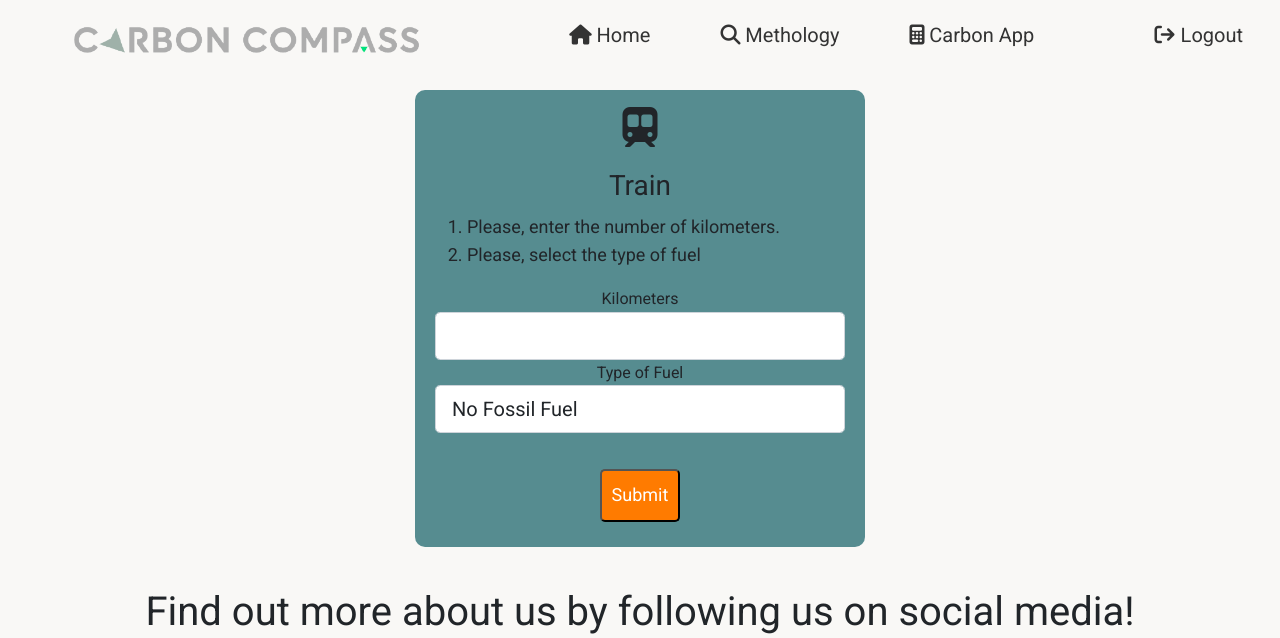
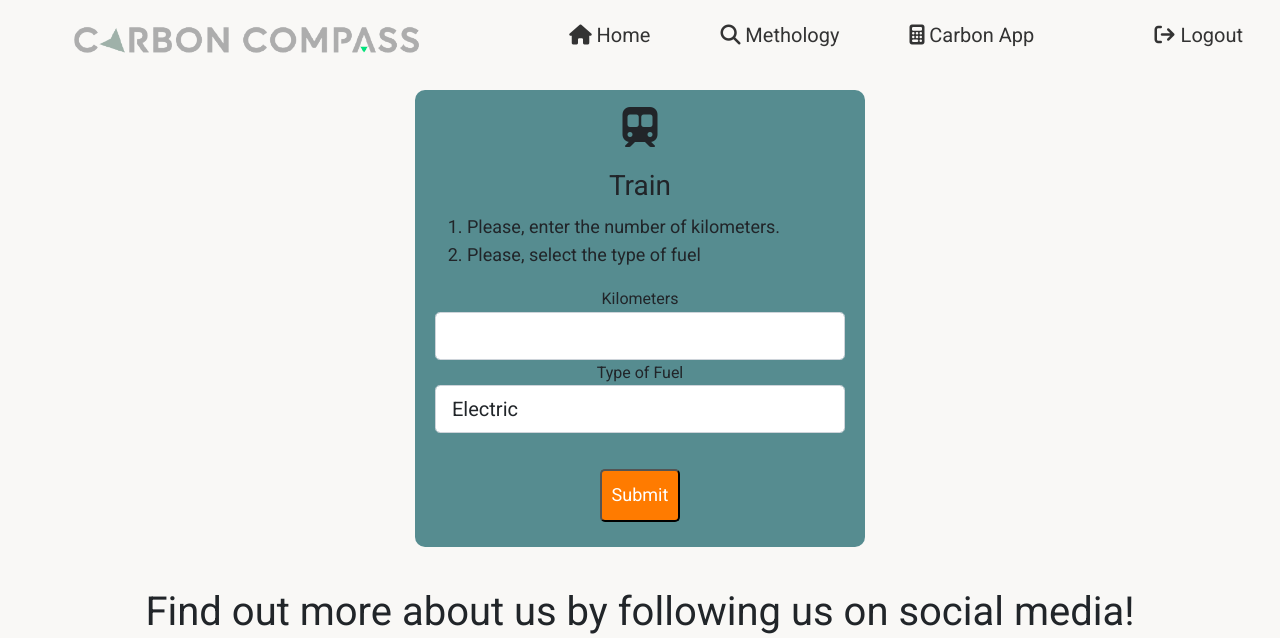
Before and after one commit to PederEP/Carbon_App, a Flask app: page /carbon_app/new_entry_train in a window 1280 px wide. Shown: the top 638 px of the page. Run offline with Flask 2, Linux system fonts and the light colour scheme; a user stored in the database is signed in; tables that the repository leaves empty hold one stand-in row (values such as "Sample post"); some libraries are stand-ins or nearby versions.

Commit message:
Add files via upload

```diff
--- a/capp/carbon_app/forms.py
+++ b/capp/carbon_app/forms.py
@@ -5,31 +5,31 @@ from wtforms.validators import InputRequired
 class BusForm(FlaskForm):
   kms = FloatField('Kilometers', [InputRequired()])
   fuel_type = SelectField('Type of Fuel', [InputRequired()],
-    choices=[('Diesel', 'Diesel'), ('CNG', 'CNG'), ('Petrol', 'Petrol'), ('No Fossil Fuel', 'No Fossil Fuel')])
+    choices=[('Diesel', 'Diesel'), ('Biodiesel', 'Biodiesel'), ('Electric', 'Electric')])
   submit = SubmitField('Submit')
 
 class CarForm(FlaskForm):
   kms = FloatField('Kilometers', [InputRequired()])
   fuel_type = SelectField('Type of Fuel', [InputRequired()],
-    choices=[('Petrol', 'Petrol'), ('Diesel', 'Diesel'), ('No Fossil Fuel', 'No Fossil Fuel')])
+    choices=[('Petrol', 'Petrol'), ('Diesel', 'Diesel'), ('Electric', 'Electric')])
   submit = SubmitField('Submit')
 
 class PlaneForm(FlaskForm):
   kms = FloatField('Kilometers', [InputRequired()])
   fuel_type = SelectField('Type of Fuel', [InputRequired()],
-    choices=[('Petrol', 'Petrol')])
+    choices=[('Kerosine', 'Kerosine')])
   submit = SubmitField('Submit')
 
 class FerryForm(FlaskForm):
   kms = FloatField('Kilometers', [InputRequired()])
   fuel_type = SelectField('Type of Fuel', [InputRequired()],
-    choices=[('Diesel', 'Diesel'), ('CNG', 'CNG'), ('No Fossil Fuel', 'No Fossil Fuel')])
+    choices=[('Heavy Fuel Oil', 'Heavy Fuel Oil'), ('Electric', 'Electric')])
   submit = SubmitField('Submit')
 
 class MotorbikeForm(FlaskForm):
   kms = FloatField('Kilometers', [InputRequired()])
   fuel_type = SelectField('Type of Fuel', [InputRequired()],
-    choices=[('Petrol', 'Petrol'), ('No Fossil Fuel', 'No Fossil Fuel')])
+    choices=[('Petrol', 'Petrol'), ('Electric', 'Electric')])
   submit = SubmitField('Submit')
 
 class BicycleForm(FlaskForm):
@@ -47,5 +47,5 @@ class WalkForm(FlaskForm):
 class TrainForm(FlaskForm):
   kms = FloatField('Kilometers', [InputRequired()])
   fuel_type = SelectField('Type of Fuel', [InputRequired()],
-    choices=[('No Fossil Fuel', 'No Fossil Fuel')])
+    choices=[('Electric', 'Electric')])
   submit = SubmitField('Submit')
--- a/capp/carbon_app/routes.py
+++ b/capp/carbon_app/routes.py
@@ -11,23 +11,21 @@ carbon_app=Blueprint('carbon_app',__name__)
 
 #Emissions factor per transport in kg per passenger km
 #Data from: http://efdb.apps.eea.europa.eu/?source=%7B%22query%22%3A%7B%22match_all%22%3A%7B%7D%7D%2C%22display_type%22%3A%22tabular%22%7D
-efco2={'Bus':{'Diesel':0.10231 ,'CNG':0.08,'Petrol':0.10231,'No Fossil Fuel':0},
-    'Car':{'Petrol':0.15647,'Diesel':0.13,'No Fossil Fuel':0},
-    'Plane':{'Petrol':0.24298},
-    'Ferry':{'Diesel':0.11131, 'CNG':0.1131, 'No Fossil Fuel':0},
-    'Motorbike':{'Petrol':0.09816,'No Fossil Fuel':0},
-    'Scooter':{'No Fossil Fuel':0},
-    'Train':{'No Fossil Fuel':0},
+efco2={'Bus':{'Diesel':0.027 ,'Biodiesel':0.014,'Electric':0.013},
+    'Car':{'Petrol':0.15647,'Diesel':0.13,'Electric':0.00617},
+    'Plane':{'Kerosine':0.133},
+    'Ferry':{'Heavy Fuel Oil':0.170, 'Electric':0.00608},
+    'Motorbike':{'Petrol':0.0852,'Electric':0.0087},
+    'Train':{'Electric':0.01},
     'Bicycle':{'No Fossil Fuel':0},
     'Walk':{'No Fossil Fuel':0}}
 
-efch4={'Bus':{'Diesel':2e-5,'CNG':2.5e-3,'Petrol':2e-5,'No Fossil Fuel':0},
-    'Car':{'Petrol':3.1e-4,'Diesel':3e-6,'No Fossil Fuel':0},
-    'Plane':{'Petrol':1.1e-4},
-    'Ferry':{'Diesel':3e-5, 'CNG':3e-5,'No Fossil Fuel':0},
-    'Motorbike':{'Petrol':2.1e-3,'No Fossil Fuel':0},
-    'Train':{'No Fossil Fuel':0},
-    'Scooter':{'No Fossil Fuel':0},
+efch4={'Bus':{'Diesel':0 ,'Biodiesel':0,'Electric':0},
+    'Car':{'Petrol':0,'Diesel':0,'Electric':0},
+    'Plane':{'Kerosine':0},
+    'Ferry':{'Heavy Fuel Oil':0, 'Electric':0},
+    'Motorbike':{'Petrol':0,'Electric':0},
+    'Train':{'Electric':0},
     'Bicycle':{'No Fossil Fuel':0},
     'Walk':{'No Fossil Fuel':0}}
 
@@ -350,29 +348,17 @@ def your_data():
     else:
         kms_transport[5]
 
-    if 'Scooter' in second_tuple_elements:
-        index_scooter = second_tuple_elements.index('Scooter')
-        kms_transport[6]=first_tuple_elements[index_scooter]
+    if 'Train' in second_tuple_elements:
+        index_train = second_tuple_elements.index('Train')
+        kms_transport[6]=first_tuple_elements[index_train]
     else:
         kms_transport[6]
-
-    if 'Train' in second_tuple_elements:
-        index_train = second_tuple_elements.index('Train')
-        kms_transport[7]=first_tuple_elements[index_train]
-    else:
-        kms_transport[7]
 
     if 'Walk' in second_tuple_elements:
         index_walk = second_tuple_elements.index('Walk')
         kms_transport[7]=first_tuple_elements[index_walk]
     else:
         kms_transport[7]
-
-    if 'Train' in second_tuple_elements:
-        index_train = second_tuple_elements.index('Train')
-        kms_transport[8]=first_tuple_elements[index_train]
-    else:
-        kms_transport[8]
 
     #Emissions by date (individual)
     emissions_by_date = db.session.query(db.func.sum(Transport.total), Transport.date). \
--- a/capp/static/carbon_app.css
+++ b/capp/static/carbon_app.css
@@ -30,9 +30,12 @@ h4 {
   display: flex;
   align-items: start;
   background: #DED0F2;
-  border-radius: 15px;
-  margin-left: -150px;
-  margin-right: -150px;
+  margin-top: 20px;
+  margin-left: 50px;
+  margin-right: 50px;
+  margin-bottom: 50px;
+  align-items: center;
+  border-radius: 10px;
 }
 .header_carbon_app .box {
   flex: 1;
--- a/capp/static/methodology.css
+++ b/capp/static/methodology.css
@@ -1,6 +1,3 @@
-
-
-
 /* Colors
 Methodology, section 1 (header, background): #2a4359
 Methodology, section 1 (header, boxes): #6da6a6
```
Also changed, not shown: capp/templates/carbon_app/your_data.html (+4 -4 lines), capp/templates/layout.html (line endings or trailing spaces), capp/transport.db.
